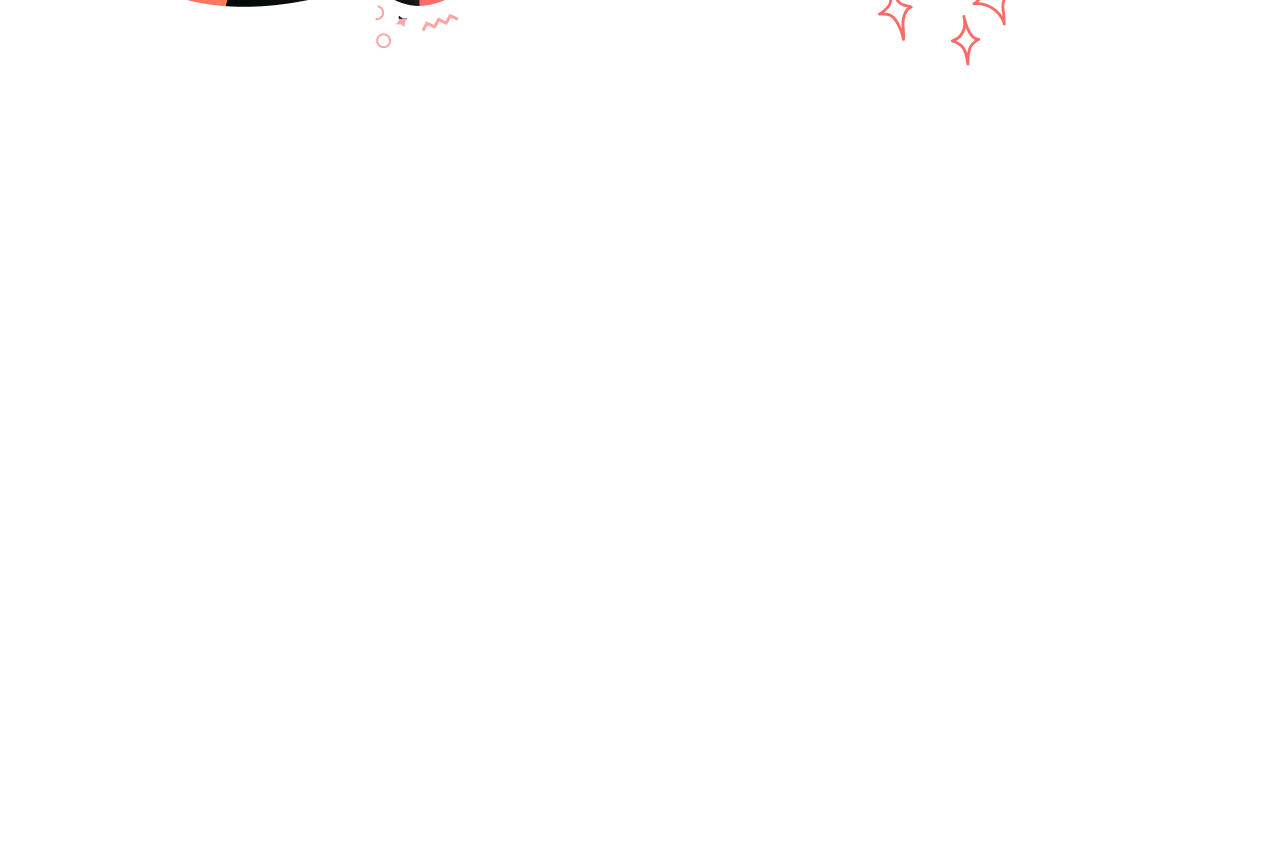
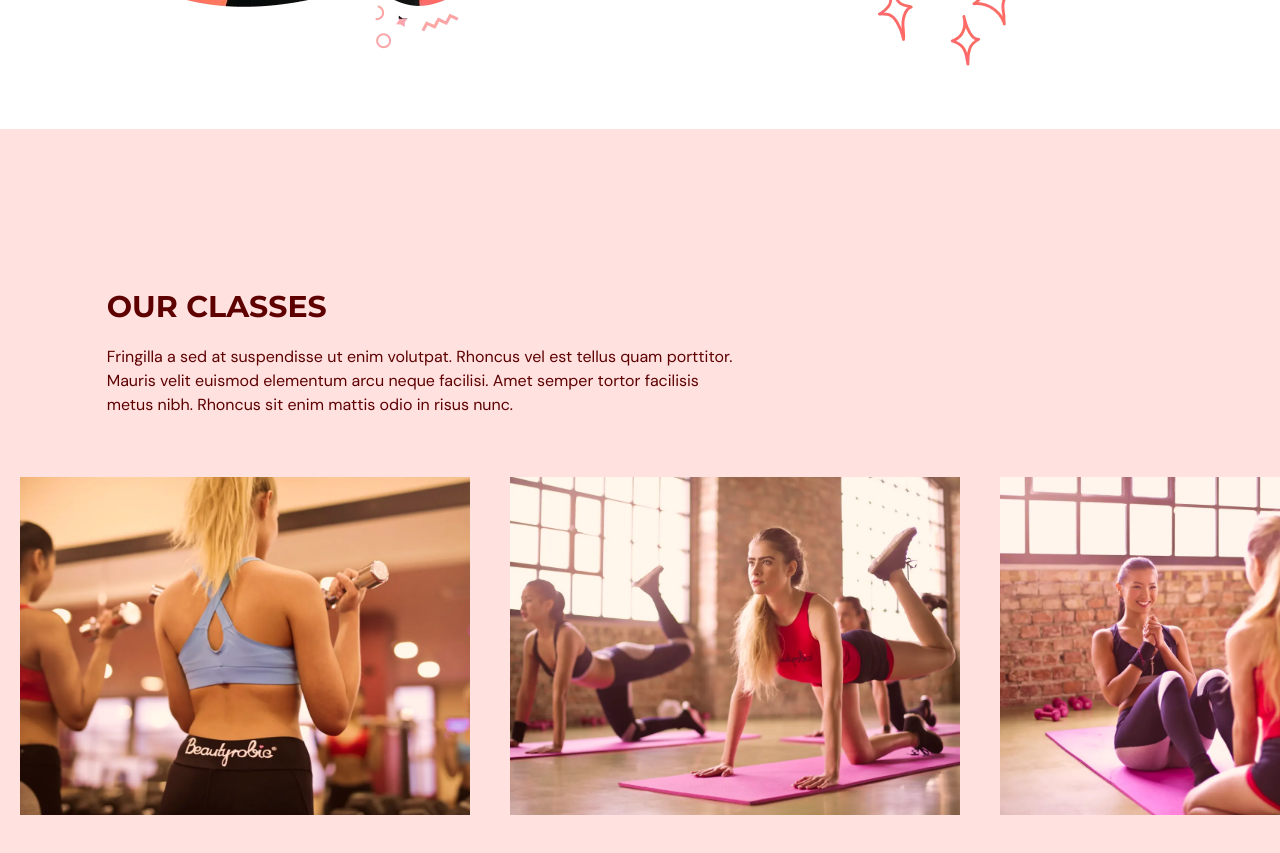
Before and after one commit to anthony-th/sports, a React (Vite) app: page / in a window 1280 px wide. Shown: the part 2000-2853 px from the top of the page. Before the commit the page ends 2129 px from the top, so only its background shows below. Built offline with nearby package versions, Linux system fonts and the light colour scheme.

Commit message:
feat: ourclasses complete

```diff
--- a/src/App.tsx
+++ b/src/App.tsx
@@ -1,6 +1,7 @@
 import Navbar from "@/components/navbar";
 import Home from "@/components/home";
 import Benefits from "@/components/benefits";
+import OurClasses from "@/components/ourclasses";
 import { useState, useEffect } from "react";
 import { SelectedPage } from "@/shared/types";
 
@@ -25,6 +26,7 @@
       <Navbar isTopOfPage={isTopOfPage} selectedPage={selectedPage} setSelectedPage={setSelectedPage} />
       <Home setSelectedPage={setSelectedPage} />
       <Benefits setSelectedPage={setSelectedPage} />
+      <OurClasses setSelectedPage={setSelectedPage} />
     </div>
   );
 };
--- /dev/null
+++ b/src/components/ourclasses/Class.tsx
@@ -0,0 +1,21 @@
+type Props = {
+  name: string;
+  description?: string;
+  image: string;
+};
+
+const Class = ({ name, description, image }: Props) => {
+  const overlayStyles = `p-5 absolute z-30 flex h-[380px] w-[450px] flex-col items-center justify-center whitespace-normal bg-primary-500 text-center text-white opacity-0 transition duration-500 hover:opacity-90`;
+
+  return (
+    <li className="relative mx-5 inline-block h-[380px] w-[450px]">
+      <div className={overlayStyles}>
+        <p className="text-2xl">{name}</p>
+        <p className="mt-5">{description}</p>
+      </div>
+      <img alt={`${image}`} src={image} />
+    </li>
+  );
+};
+
+export default Class;
--- /dev/null
+++ b/src/components/ourclasses/index.tsx
@@ -0,0 +1,78 @@
+import { SelectedPage, ClassType } from "@/shared/types";
+import image1 from "@/assets/image1.webp";
+import image2 from "@/assets/image2.webp";
+import image3 from "@/assets/image3.webp";
+import image4 from "@/assets/image4.webp";
+import image5 from "@/assets/image5.webp";
+import image6 from "@/assets/image6.webp";
+import { motion } from "framer-motion";
+import HText from "@/shared/HText";
+import Class from "./Class";
+
+const classes: Array<ClassType> = [
+  {
+    name: "Weight Training Classes",
+    description:
+      "Lorem ipsum dolor sit amet, consectetur adipiscing elit, sed do eiusmod tempor incididunt ut labore et dolore magna aliqua. Ut enim ad minim veniam, quis nostrud exercitation ullamco laboris nisi ut aliquip ex ea commodo consequat.",
+    image: image1,
+  },
+  {
+    name: "Yoga Classes",
+    image: image2,
+  },
+  {
+    name: "Ab Core Classes",
+    description:
+      "Lorem ipsum dolor sit amet, consectetur adipiscing elit, sed do eiusmod tempor incididunt ut labore et dolore magna aliqua. Ut enim ad minim veniam, quis nostrud exercitation ullamco laboris nisi ut aliquip ex ea commodo consequat.",
+    image: image3,
+  },
+  {
+    name: "Adventure Classes",
+    description:
+      "Lorem ipsum dolor sit amet, consectetur adipiscing elit, sed do eiusmod tempor incididunt ut labore et dolore magna aliqua. Ut enim ad minim veniam, quis nostrud exercitation ullamco laboris nisi ut aliquip ex ea commodo consequat.",
+    image: image4,
+  },
+  {
+    name: "Fitness Classes",
+    image: image5,
+  },
+  {
+    name: "Training Classes",
+    description:
+      "Lorem ipsum dolor sit amet, consectetur adipiscing elit, sed do eiusmod tempor incididunt ut labore et dolore magna aliqua. Ut enim ad minim veniam, quis nostrud exercitation ullamco laboris nisi ut aliquip ex ea commodo consequat.",
+    image: image6,
+  },
+];
+
+type Props = {
+  setSelectedPage: (value: SelectedPage) => void;
+};
+
+const OurClasses = ({ setSelectedPage }: Props) => {
+  return (
+    <section id="ourclasses" className="w-full bg-primary-100 py-40">
+      <motion.div onViewportEnter={() => setSelectedPage(SelectedPage.OurClasses)}>
+        <motion.div className="mx-auto w-5/6" initial="hidden" whileInView="visible" viewport={{ once: true, amount: 0.5 }} transition={{ duration: 0.5 }} variants={{ hidden: { opacity: 0, x: -50 }, visible: { opacity: 1, x: 0 },}}>
+          <div className="md:w-3/5">
+            <HText>OUR CLASSES</HText>
+            <p className="py-5">
+              Fringilla a sed at suspendisse ut enim volutpat. Rhoncus vel est
+              tellus quam porttitor. Mauris velit euismod elementum arcu neque
+              facilisi. Amet semper tortor facilisis metus nibh. Rhoncus sit
+              enim mattis odio in risus nunc.
+            </p>
+          </div>
+        </motion.div>
+        <div className="mt-10 h-[353px] w-full overflow-x-auto overflow-y-hidden">
+          <ul className="w-[2800px] whitespace-nowrap">
+            {classes.map((item: ClassType, index) => (
+              <Class key={`${item.name}-${index}`} name={item.name} description={item.description} image={item.image} />
+            ))}
+          </ul>
+        </div>
+      </motion.div>
+    </section>
+  );
+};
+
+export default OurClasses;
--- a/src/shared/types.ts
+++ b/src/shared/types.ts
@@ -10,3 +10,9 @@
   title: string;
   description: string;
 }
+
+export interface ClassType {
+  name: string;
+  description?: string;
+  image: string;
+}
```
